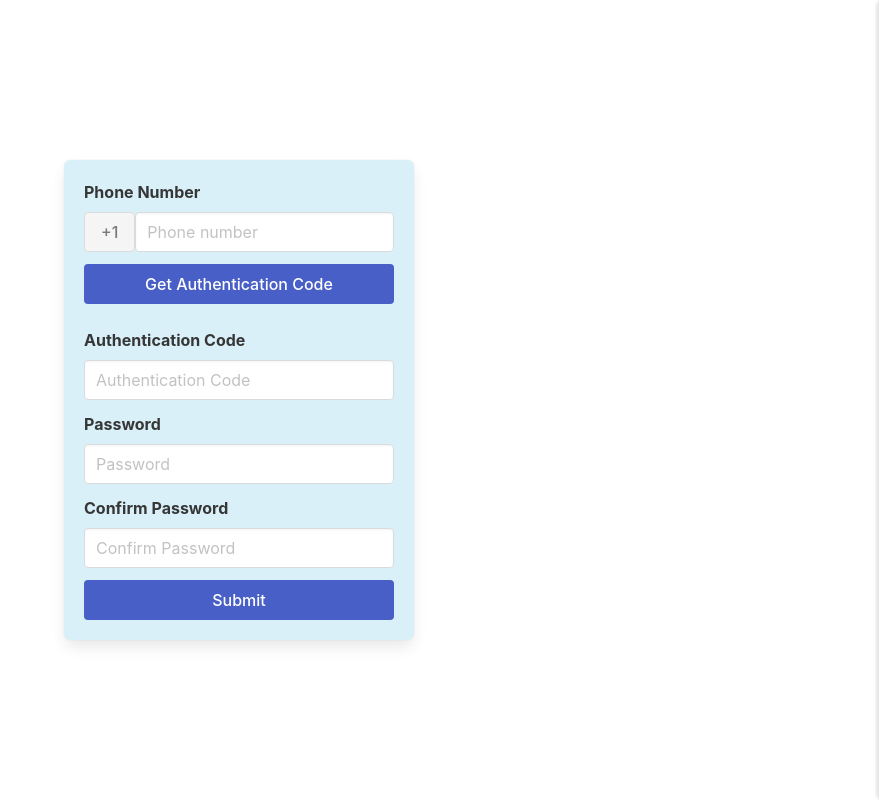
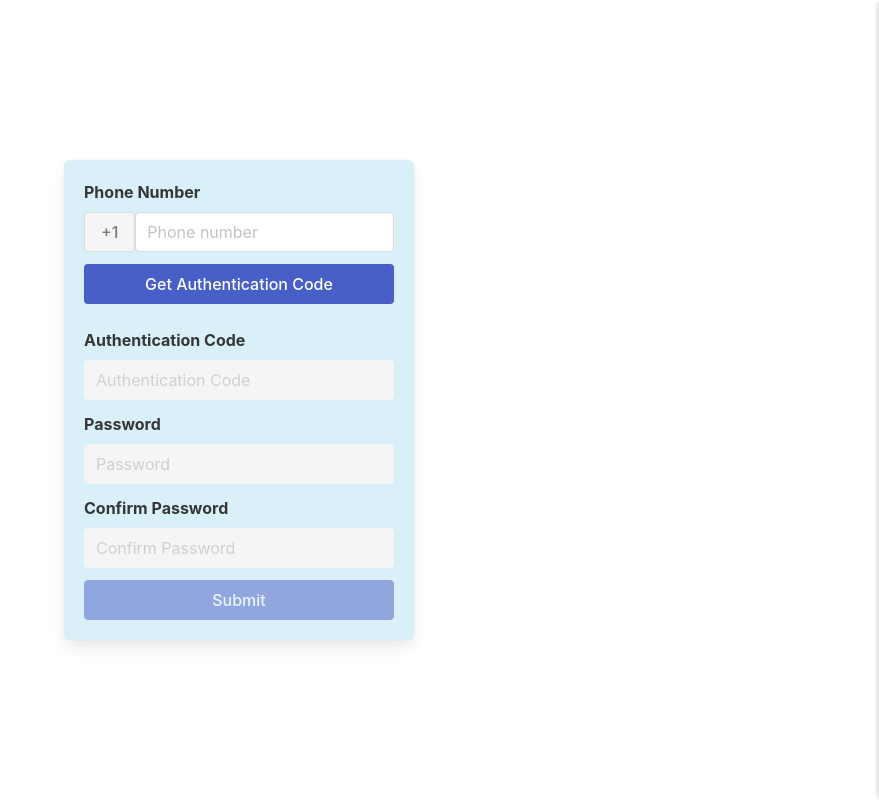
Before and after one commit to cireix/CMPT276, a React (Create React App) app in the folder public/: page /forgotpw in a window 1280 px wide. Shown: the whole page, without its empty margins (401-1280 px from the left). Built offline with nearby package versions, Linux system fonts and the light colour scheme.

Commit message:
change forgotpw page

```diff
--- a/public/src/pages/ForgotPw.js
+++ b/public/src/pages/ForgotPw.js
@@ -1,11 +1,11 @@
-import React from 'react';
+import React, {useState} from 'react';
 import { useForm } from 'react-hook-form';
 import axios from 'axios';
 import { toast } from 'react-toastify';
 
 export default function ForgotPw(props) {
     const { register, handleSubmit, errors, watch } = useForm();
-
+    var [codeSent,setCodeSent] = useState(false);
     // Get phone number that user input in the form
     const onSubmit = async (data) => {
         try {
@@ -13,6 +13,7 @@ export default function ForgotPw(props) {
             // post phone number to server side
             // api/users/forgotpw
             const res = await axios.post('api/users/forgotpw', { phone: phoneNumber });
+            setCodeSent(true);
             toast.success("Verification code sent");
         } catch (error) {
             const message = error.response.data.message;
@@ -75,6 +76,7 @@ export default function ForgotPw(props) {
                     <label className="label">Authentication Code</label>
                     <div className="control">
                         <input
+                            disabled = {(codeSent)?"":"disabled"}
                             className={`input ${errors.code && 'is-danger'}`}
                             type="number"
                             placeholder="Authentication Code"
@@ -93,8 +95,9 @@ export default function ForgotPw(props) {
                     <label className="label">Password</label>
                     <div className="control">
                         <input
+                            disabled = {(codeSent)?"":"disabled"}
                             className={`input ${errors.password && 'is-danger'}`}
-                            type="text"
+                            type="password"
                             placeholder="Password"
                             name='password'
                             ref={register({
@@ -112,8 +115,9 @@ export default function ForgotPw(props) {
                     <label className="label">Confirm Password</label>
                     <div className="control">
                         <input
+                            disabled = {(codeSent)?"":"disabled"}
                             className={`input ${errors.password2 && 'is-danger'}`}
-                            type="text"
+                            type="password"
                             placeholder="Confirm Password"
                             name='password2'
                             ref={register({
@@ -125,7 +129,10 @@ export default function ForgotPw(props) {
                 </div>
 
                 <div className="control">
-                    <button className="button is-link login_button" onClick={handleSubmit(onSubmit2)}>Submit</button>
+                    <button
+                        className="button is-link login_button"
+                        onClick={handleSubmit(onSubmit2)}
+                        disabled = {(codeSent)?"":"disabled"}>Submit</button>
                 </div>
             </form>
         </div>
```
